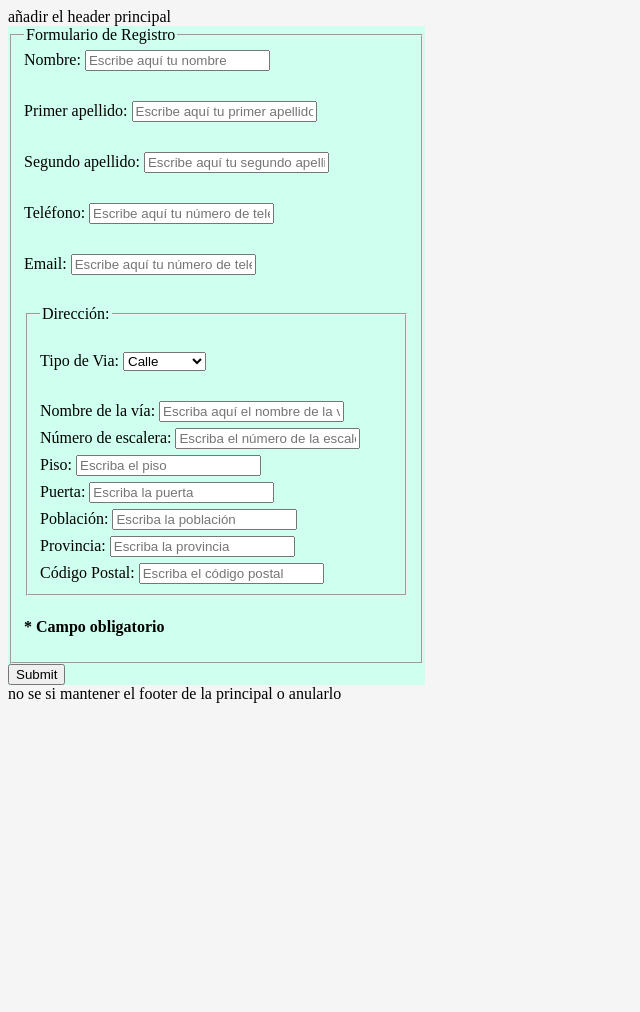
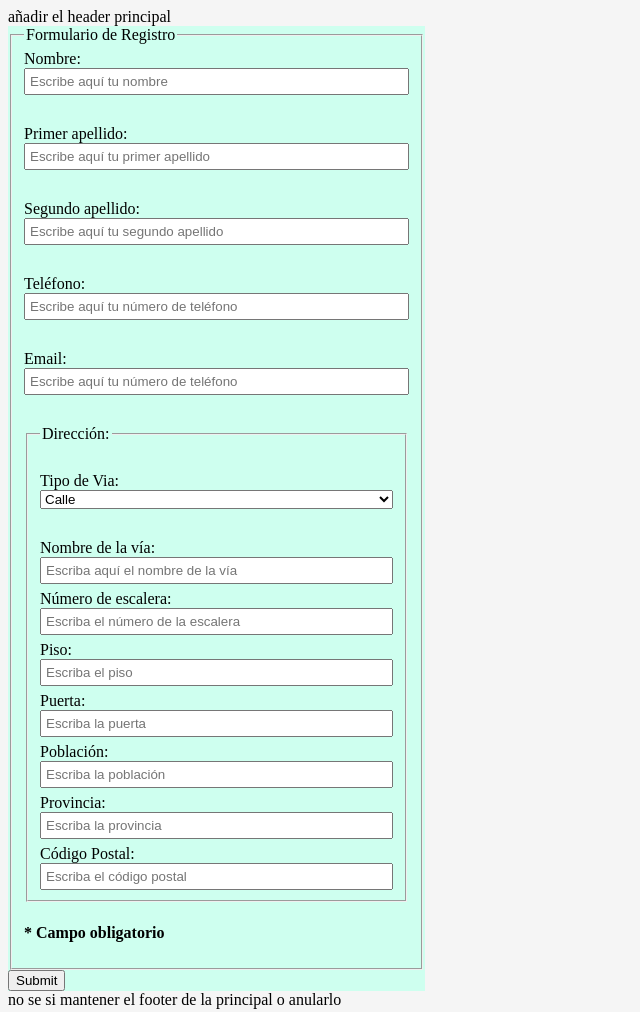
Before and after one commit to yo164/Proyecto-Final-lenguaje-de-marcas, a plain HTML site: page public/formularioRegistro.html in a window 1280 px wide. Shown: the whole page, without its empty margins (0-640 px from the left). Before the commit the page ends 800 px from the top, so only its background shows below. Drawn offline with Linux system fonts and the light colour scheme.

Commit message:
fin de diseño d web por hoy así queda el formulario por el momento

```diff
--- a/public/css/estilosFormulario.css
+++ b/public/css/estilosFormulario.css
@@ -13,3 +13,12 @@ fieldset{
     flex-direction: column;
     gap: 6px;
 }
+
+label{
+    display: flex;
+    flex-direction: column;
+}
+
+input{
+    padding: 4px;
+}
```
